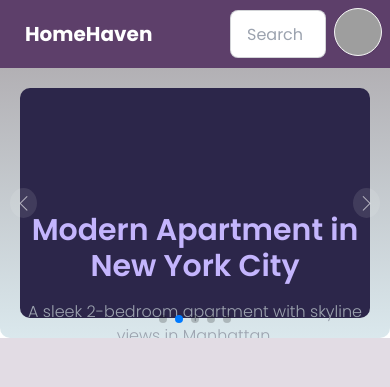
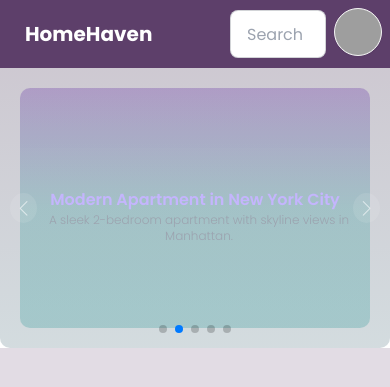
Before and after one commit to jahedulislamdev/Residential, a React (Vite) app: page / in a window 390 px wide. Shown: the top 387 px of the page. Built offline with nearby package versions, Linux system fonts and the light colour scheme; no server answers; grey boxes are pictures that could not be loaded; a web font is replaced by a local one.

Commit message:
modify slider

```diff
--- a/src/Pages/Slider/SwiperSlider.jsx
+++ b/src/Pages/Slider/SwiperSlider.jsx
@@ -41,7 +41,7 @@ const SwiperSlider = () => {
       <Swiper
          id='swiperMain'
          spaceBetween={30}
-         speed={1000}
+         speed={1500}
          slidesPerView={1}
          navigation={{
             nextEl: '.swiper-button-next',
@@ -59,11 +59,11 @@ const SwiperSlider = () => {
          {/* Slides */}
          {
             sliderData.map(slider =>
-               <SwiperSlide key={slider.id} style={{ background: "#2C264A", borderRadius: "10px" }}>
-                  <div className='flex justify-center h-96 w-full items-center'>
-                     <div className='space-y-4'>
-                        <p className='text-violet-300 text-3xl font-semibold'>{slider.title}</p>
-                        <p className='font-light text-gray-400'>{slider.description}</p>
+               <SwiperSlide key={slider.id}>
+                  <div className='flex justify-center h-64 sm:h-96  w-full items-center'>
+                     <div className='space-x-2 sm:space-y-4'>
+                        <p className='text-violet-300 text-md sm:text-3xl font-semibold'>{slider.title}</p>
+                        <p className='font-light text-xs text-gray-400'>{slider.description}</p>
                      </div>
                   </div>
                </SwiperSlide>)
--- a/src/Pages/Slider/Testomonial.jsx
+++ b/src/Pages/Slider/Testomonial.jsx
@@ -7,6 +7,7 @@ import 'swiper/css/free-mode';
 import 'swiper/css/navigation';
 import { FaRegStar, FaStar } from 'react-icons/fa';
 import { FaRegStarHalfStroke } from 'react-icons/fa6';
+import { Link } from 'react-router-dom';
 
 const Testimonial = () => {
    const testimonials = [
@@ -77,6 +78,7 @@ const Testimonial = () => {
          {
             testimonials.map(tes =>
                <SwiperSlide key={tes.id} className='md:p-8 p-4 rounded-lg'>
+                  <Link>
                      <div className='flex justify-center items-center space-x-5 md:mb-10 mb-4'>
                         <img className='rounded-full w-10 sm:w-20' src={tes.image} alt="" />
                         <div>
@@ -89,6 +91,7 @@ const Testimonial = () => {
                         <p className='flex space-x-2 text-yellow-300'><FaStar /><FaStar /><FaStar /><FaRegStarHalfStroke /><FaRegStar /></p>
                         <p className='text-gray-300 font-light'>{tes.date}</p>
                      </div>
+                  </Link>
                </SwiperSlide>)
          }
       </Swiper>
--- a/src/Pages/Slider/slider.css
+++ b/src/Pages/Slider/slider.css
@@ -7,14 +7,15 @@
     align-items: center;
     text-align: center;
     margin: auto;
-    background: linear-gradient(#0e071451, #4389a232);
+    background: linear-gradient(#2e1a3f3c, #1f4b5b32);
     border-radius: 0 0 10px 10px;
     padding: 20px;
 }
 .swiper-slide {
     color: #fff;
     width: 40px;
-    background-image: linear-gradient(to top, #30d0d06f 0%, #3308676a 100%);
+    background-image: linear-gradient(to top, #108e8e3c 50%, #4d0c9d3d 100%);
+    border-radius: 10px;
     /* display: flex;
     align-items: center;
     justify-content: center; */
@@ -32,8 +33,8 @@
     border-radius: 50%;
 }
 
-@media screen and (max-width: 600px) {
+@media screen and (max-width: 640px) {
     .swiper {
-        height: 270px;
+        height: 280px;
     }
 }
```
Lines whose indentation alone changed are shown as unchanged.
